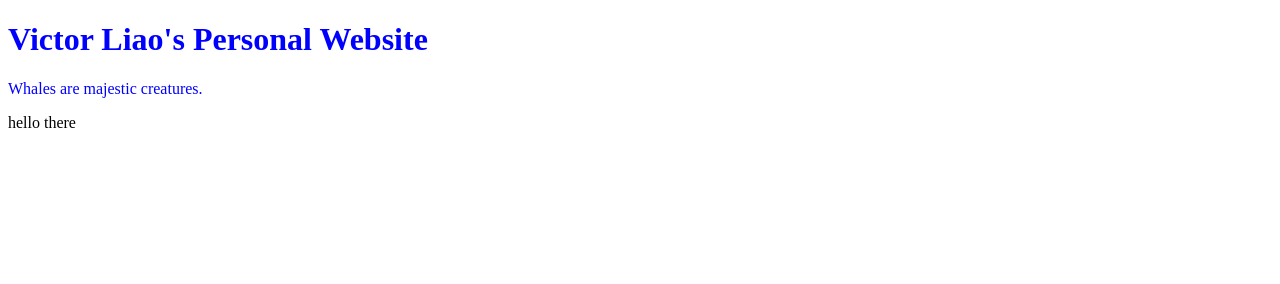
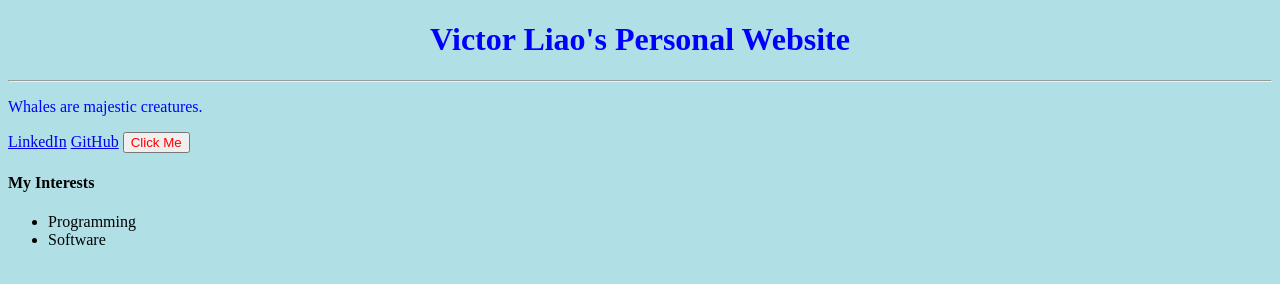
Before and after one commit to victorliao1/Personal-Website, a plain HTML site: page basicweb.htm in a window 1280 px wide. Drawn offline with Linux system fonts and the light colour scheme.

Commit message:
title, background etc

```diff
--- a/basicweb.htm
+++ b/basicweb.htm
@@ -1,11 +1,22 @@
 <!DOCTYPE html>
-<html>
+<html lang = "en">
 <head>
-<title></title>
+<title>Victor's Personal Website</title>
 </head>
-<body>
-<h1><font color = "blue ">Victor Liao's Personal Website</font></h1>
-<p><font color="blue">Whales are majestic creatures.</font></p>
-<p> hello there </p>
+<body style="background-color:powderblue;"></body>
+<h1 style= "text-align: center" style = "font-family:'Times New Roman', Times, serif"><font color = "blue ">Victor Liao's Personal Website</font></h1>
+<hr>
+
+<p title = "Interesting thing."><font color = "blue">Whales are majestic creatures.</font></p>
+<a href="https://www.linkedin.com/in/victor-liao/">LinkedIn</a>
+<a href="https://github.com/victorliao1?tab=repositories">GitHub</a>
+<button style = "color:red">Click Me</button>
+
+<h4>My Interests</h4>
+<ul>
+    <li>Programming</li>
+    <li>Software</li>
+</ul>
+<!--<img src="IMG_6792.jpg" width="104" height="142">-->
 </body>
 </html>
```
